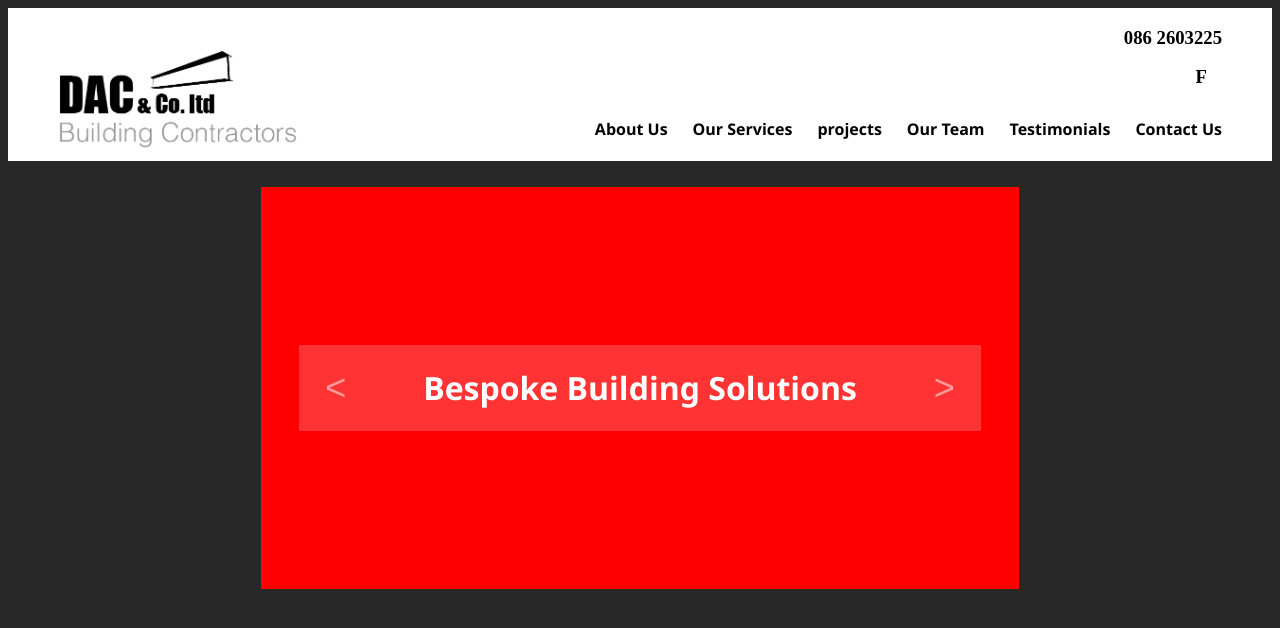
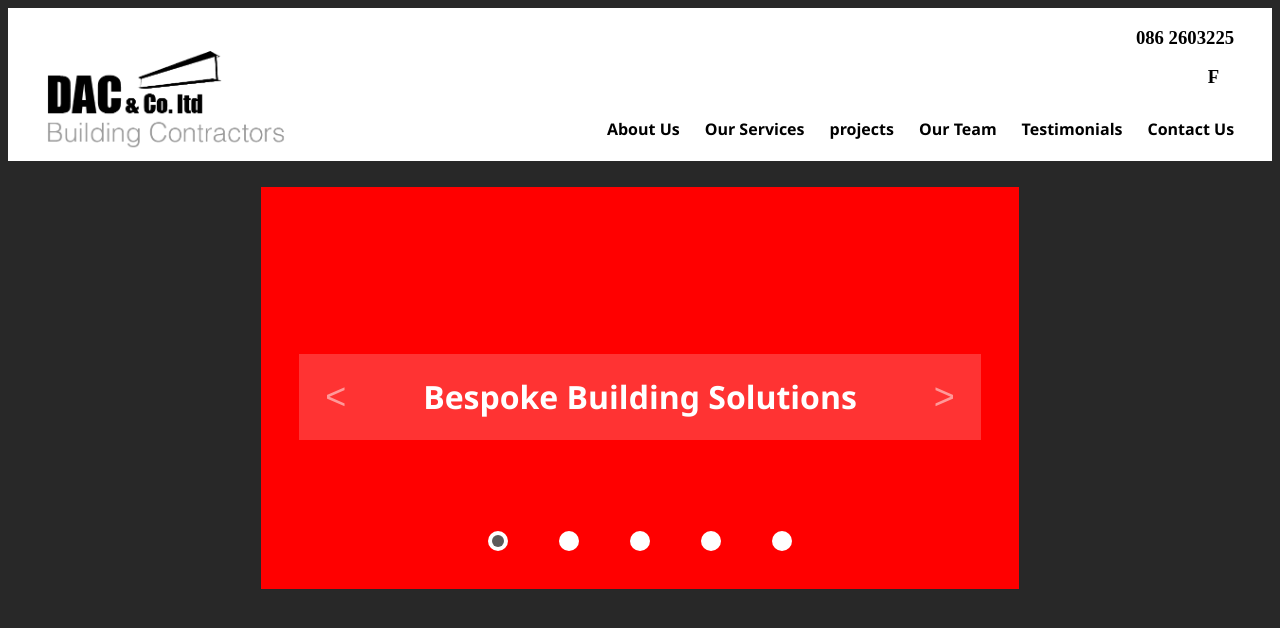
Before and after one commit to cashin-stephen/dac, a React (Create React App) app in the folder frontend/: page / in a window 1280 px wide. Shown: the top 628 px of the page. Built offline with nearby package versions, Linux system fonts and the light colour scheme.

Commit message:
finished gallery by adding radio buttons and fixing various bugs

```diff
--- a/frontend/src/Components/Gallery.js
+++ b/frontend/src/Components/Gallery.js
@@ -1,57 +1,71 @@
-import { useState, useEffect } from 'react';
+import { useState, useEffect, useRef} from 'react';
+import RadioBrace from './Radio';
 
 const Gallery = () => {
 
-    const [messageindex, setMessageIndex] = useState(0)
+    const [messageIndex, setMessageIndex] = useState(0)
     const [imgIndex, setImgIndex] = useState(0);
-    const [messageList] = useState(["Bespoke Building Solutions", "Other Things", "A third Thing"])
+    const [messageList] = useState(["Bespoke Building Solutions", "Other Things", "A third Thing", "Four", "Five"])
+    const [transition, setTransition] = useState("1s ease-out");
+    const btnTimer = useRef(null);
 
     const leftButtonPress = () => {
         const message = document.querySelector(".message");
+        const dot = document.querySelector(".activeDot");
         message.classList.remove("messageFade");
-        requestAnimationFrame((time) => {
+        dot.classList.remove("messageFade");
+        requestAnimationFrame(() => {
             setImgIndex(imgIndex- 1);
             message.classList.add("messageFade");
-                setMessageIndex(messageindex+ 1)
+            dot.classList.add("messageFade");
         });
-
     }
 
     const rightButtonPress = () => {
         const message = document.querySelector(".message");
+        const dot = document.querySelector(".activeDot");
         message.classList.remove("messageFade");
-            requestAnimationFrame((time) => {
+        dot.classList.remove("messageFade");
+        requestAnimationFrame(() => {
             setImgIndex(imgIndex+1);
             message.classList.add("messageFade");
-                setMessageIndex(messageindex+ 1)
+            dot.classList.add("messageFade");
         });
     }
 
     const backgroundCorrection = () => {
-        if(imgIndex%5 === 0 && imgIndex!==0) {
-            const gallery = document.querySelector(".gallery");
-            gallery.classList.remove("galleryTrans");
-            requestAnimationFrame((time) => {
-                setImgIndex(0);
-                requestAnimationFrame((time) => {
-                    gallery.classList.add("galleryTrans");
+        setTransition("none");
+        requestAnimationFrame(() => {
+            requestAnimationFrame(() => {
+                setTransition("1s ease-out");
             });
         });
     }
-    }
 
     useEffect(() => {
-        setTimeout(() => setMessageIndex(imgIndex),500);
-        //setTimeout(() => backgroundCorrection(),3000);
+        clearTimeout(btnTimer.current);
+        btnTimer.current = window.setTimeout(backgroundCorrection,5000);
+        setTimeout(() => setMessageIndex(imgIndex%messageList.length),500);
+        imgIndex%messageList.length === 0 ?
+            setTimeout(() => setMessageIndex(0),500) :
+                imgIndex > 0 ?
+                    setTimeout(() => setMessageIndex(imgIndex%messageList.length),500) :
+                    setTimeout(() => setMessageIndex(((messageList.length)-(Math.abs(imgIndex))%messageList.length)),500);
     }, [imgIndex]);
 
+    useEffect(() => {
+        setImgIndex(imgIndex%5);
+    }, [transition]);
+
     return (
-        <div className="gallery galleryTrans" style={{backgroundPosition: imgIndex*25+'%'}}>
+        <div className="gallery" style={{backgroundPosition: imgIndex*25+'%', transition: transition}}>
+            <div />
             <div className="galleryControl">
                 <button className='galleryBackButton' onClick={leftButtonPress}>{"<"}</button>
-                <h1 className="message">{messageList[messageindex%messageList.length]}</h1>
+                <h1 className="message">{messageIndex%messageList.length === 0 ? messageList[0] : messageIndex > 0 ? messageList[messageIndex%messageList.length] : messageList[(messageList.length)-(Math.abs(messageIndex))%messageList.length]}</h1>
                 <button className='galleryForwardButton' onClick={rightButtonPress}>{">"}</button>
             </div>
+            <RadioBrace index={messageIndex} num={messageList.length}/>
         </div>
     )
 }
--- a/frontend/src/Components/Header.js
+++ b/frontend/src/Components/Header.js
@@ -1,6 +1,7 @@
 import logo from '.././images/DAC_TEXT_GIRDLE.png'
 import emailLink from '.././images/emailLink.png'
 import box from '.././images/box.png'
+import RadioBrace from './Radio.js';
 
 const Header = () => {
 
--- /dev/null
+++ b/frontend/src/Components/Radio.js
@@ -0,0 +1,23 @@
+const RadioBrace = ({index, num}) => {
+    const rows = [];
+    for (let i = 0; i < num; i++) {
+        if(i === index) {
+            rows.push(<span className="dot" key={i}>
+                    <span className="activeDot"></span>
+                </span>);
+        }
+        else {
+            rows.push(<span className="dot" key={i}></span>);
+        }
+    }
+    return (
+        <div className = "radio">
+            {rows}
+        </div>
+
+
+    )
+
+}
+
+export default RadioBrace;
--- a/frontend/src/index.css
+++ b/frontend/src/index.css
@@ -161,14 +161,15 @@ h4 {
   height: 100px;
   width: auto;
   margin: 10px;
-  margin-left: 50px;
+  margin-left: 3%;
+  margin-right:-150px
 }
 
 .info {
   display: flex;
   flex-direction: column;
   align-items: end;
-  margin-right: 50px;
+  margin-right: 3%;
 }
 .offLinks {
   display:flex;
@@ -200,8 +201,9 @@ h4 {
   background-size: 500%, 100%;
   aspect-ratio: 245/130;
   display: flex;
+  flex-direction: column;
   align-items: center;
-  justify-content: center;
+  justify-content: space-between;
 }
 
 .galleryTrans {
@@ -261,6 +263,34 @@ h4 {
   animation: messageFade 1.0s ease-in-out, 1;
 }
 
+.dot {
+  height: 20px;
+  width: 20px;
+  border-radius: 50%;
+  background-color: rgb(255,255,255);
+  display: flex;
+  justify-content: center;
+  align-items: center;
+}
+
+.activeDot {
+  height: 12px;
+  width: 12px;
+  border-radius: 50%;
+  background-color: rgb(93, 91, 91);
+  display: flex;
+  transition: 1s ease-in;
+}
+
+.radio {
+  display: flex;
+  flex-direction: row;
+  margin-bottom: 5%;
+  margin-top: -10%;
+  justify-content: space-between;
+  width:40%
+}
+
 @keyframes colourChange{
   0% {background: red;}
   50% {background: linear-gradient(90deg, red 50%, blue 50%);}
```
Also changed, not shown: frontend/src/Components/RadioSingle.js (added, +9 -0 lines). Lines whose indentation alone changed are shown as unchanged.
